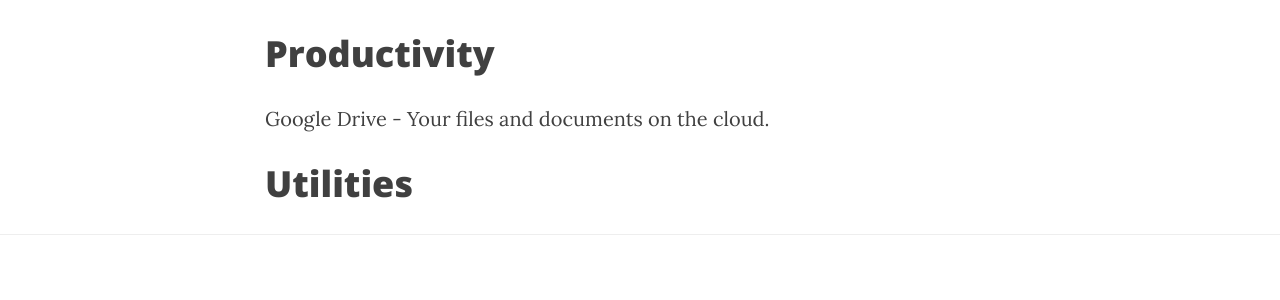
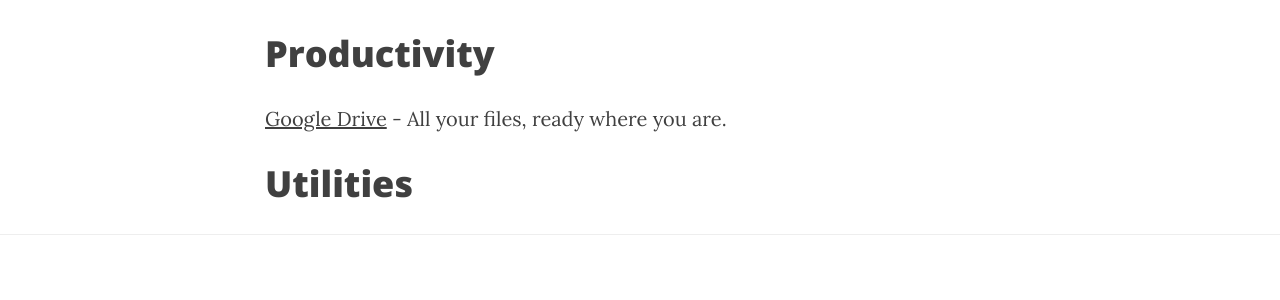
Before and after one commit to maxcantu/personal, a Jekyll site: the page built from resources.html, in a window 1280 px wide. Shown: the part 484-784 px from the top of the page. Built offline with Jekyll 4.4.1, drawn with Linux system fonts in a browser that asks for light colours; nearby versions of some CDN libraries.

Commit message:
final drive

```diff
--- a/resources.html
+++ b/resources.html
@@ -7,6 +7,6 @@ header-img: "img/about-bg.jpg"
 
 <h1>Productivity</h1>
 
-<p>Google Drive - Your files and documents on the cloud.</p>
+<p><a href="http://drive.google.com/" rel="nofollow" target="_blank">Google Drive</a> - All your files, ready where you are.</p>
 
 <h1>Utilities</h1>
```
